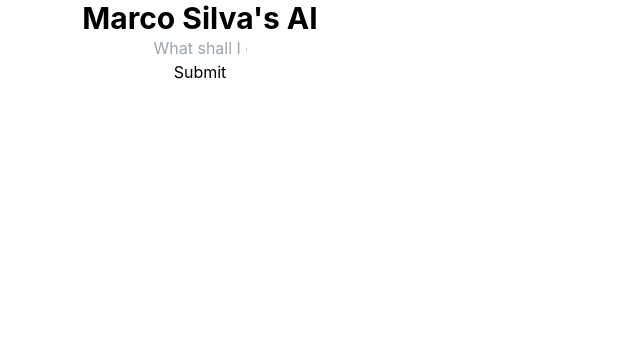
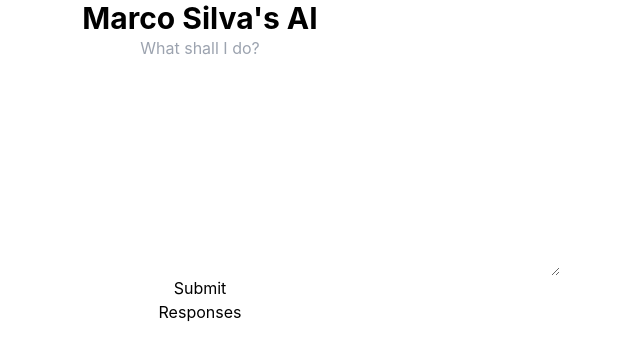
Before and after one commit to mpenajoia/gpt3-shopify, a React (Create React App) app: page / in a window 1280 px wide. Shown: the top 360 px of the page, without its empty margins (440-1080 px from the left). Built offline with nearby package versions, Linux system fonts and the light colour scheme.

Commit message:
prompt & responses

```diff
--- a/src/App.jsx
+++ b/src/App.jsx
@@ -12,16 +12,13 @@ function App() {
     presence_penalty: 0.0,
   }
 
-  // const [input, setInput] =useState('')
   const handleInput = (e) => {
     setPrompt(e.target.value)
   }
 
-  const [response, setResponse] = useState('')
   const [resList, setResList] = useState([])
   const handleButton = (e) => {
     e.preventDefault()
-    console.log(defaultData.prompt)
     fetch("https://api.openai.com/v1/engines/text-curie-001/completions", {
       method: "POST",
       headers: {
@@ -32,34 +29,30 @@ function App() {
     })
     .then(res => res.json())
     .then(data => {
-      setResponse(data.choices[0].text)
-      setResList([...resList, data.choices[0].text])
+      setResList([[prompt, data.choices[0].text], ...resList]);
     });
   }
-  console.log(resList)
   const resMap = resList?.map((each, key) => {
     return (
-      <li key={key} className="w-3/4 bg-blue-400 p-6 rounded text-white list-none my-4" >
-        <p>{each}</p>
+      <li key={key} className="w-3/4 bg-blue-400 p-6 rounded text-white list-none mt-4" >
+        <p>{each[0]}</p>
+        <p>{each[1]}</p>
       </li>
     )
   })
 
   return (
     <div className="flex justify-center items-center w-full">
-      <div className="flex flex-col items-center">
+      <div className="flex flex-col items-center w-3/4">
         <h1 className="text-3xl font-bold text-center">Marco Silva's AI</h1>
         <form onSubmit={handleButton} className="flex flex-col w-3/4 items-center">
-          <input type='text' onChange={handleInput} value={prompt} placeholder='What shall I do?' className="w-1/2 text-center" />
+          <textarea rows="10" onChange={handleInput} value={prompt} placeholder='What shall I do?' className="w-full text-center" />
           <button type='submit'>Submit</button>
-
         </form>
-        <div className="flex justify-center">
-          {response ?
-            <div className="w-3/4 bg-blue-400 p-6 rounded text-white">{response}</div>
-            : ''}
+        <div className="flex flex-col items-center justify-center">
+          <h2>Responses</h2>
+          {resMap}
         </div>
-        {resMap}
       </div>
     </div>
   );
```
